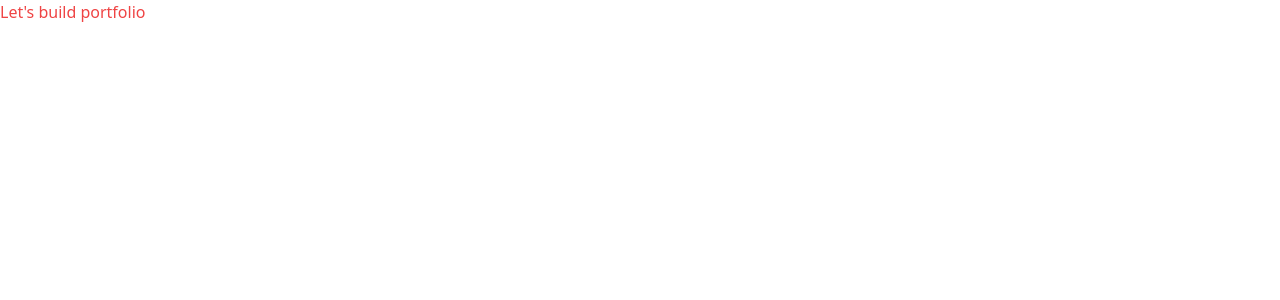
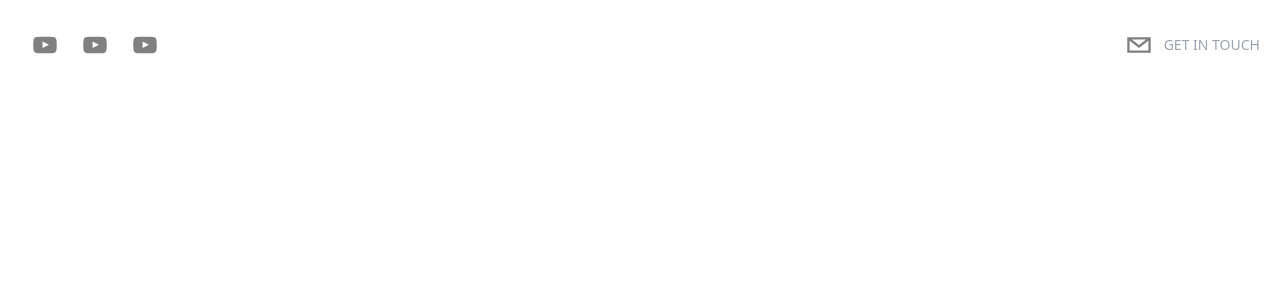
Before and after one commit to chaco22512/portfolio2, a Next.js app: page / in a window 1280 px wide. Shown: the top 300 px of the page. Built offline with nearby package versions, Linux system fonts and the light colour scheme.

Commit message:
header_socialicon_framermotion

```diff
--- /dev/null
+++ b/components/Header.tsx
@@ -0,0 +1,70 @@
+import React from 'react';
+import { SocialIcon } from 'react-social-icons';
+import { motion } from 'framer-motion';
+
+function Header() {
+  return (
+    <header className='sticky top-0 p-5 flex items-start justify-between max-w-7xl mx-auto z-20'>
+      <motion.div
+      initial={{
+        x:-500,
+        opacity:0,
+        scale:.5
+
+      }}
+      animate={{
+        x:0,
+        opacity:1,
+        scale:1
+      }}
+      transition={{
+        duration:1.5,
+      }}
+
+      className='flex flex-row items-center'>
+
+        {/* social icons */}
+        <SocialIcon url="https://www.youtube.com/@yusukekaga3565"
+        fgColor='gray'
+        bgColor='transparent'
+        />
+        <SocialIcon url="https://www.youtube.com/@yusukekaga3565"
+        fgColor='gray'
+        bgColor='transparent'
+        />
+        <SocialIcon url="https://www.youtube.com/@yusukekaga3565"
+        fgColor='gray'
+        bgColor='transparent'
+        />
+      </motion.div>
+
+      <motion.div
+            initial={{
+              x:500,
+              opacity:0,
+              scale:.5
+
+            }}
+            animate={{
+              x:0,
+              opacity:1,
+              scale:1
+            }}
+            transition={{
+              duration:1.5,
+            }}
+      className='flex flex-row items-center text-gray-300 cursor-pointer'>
+        {/* contact us */}
+        <SocialIcon
+        className='cursor-pointer'
+        network='email'
+        fgColor='gray'
+        bgColor='transparent'
+        />
+        <p className='uppercase hidden md:inline-flex text-sm text-gray-400'>Get in touch</p>
+      </motion.div>
+    </header>
+  )
+}
+
+export default Header
--- a/package.json
+++ b/package.json
@@ -14,9 +14,11 @@
     "@types/react-dom": "18.0.11",
     "eslint": "8.34.0",
     "eslint-config-next": "13.2.1",
+    "framer-motion": "^10.0.0",
     "next": "13.2.1",
     "react": "18.2.0",
     "react-dom": "18.2.0",
+    "react-social-icons": "^5.15.0",
     "typescript": "4.9.5"
   },
   "devDependencies": {
--- a/pages/index.tsx
+++ b/pages/index.tsx
@@ -1,5 +1,6 @@
 import Head from 'next/head'
 import { Inter } from 'next/font/google'
+import Header from '@/components/Header'
 
 const inter = Inter({ subsets: ['latin'] })
 
@@ -10,7 +11,22 @@
         <title>Yusuke Kaga Portfolio</title>
       </Head>
 
-      <h1 className='text-red-500'>Let's build portfolio</h1>
+      {/* <h1 className='text-red-500'>Let's build portfolio</h1> */}
+
+      {/* Header */}
+      <Header />
+
+      {/* Hero */}
+
+      {/* About */}
+
+      {/* Experience */}
+
+      {/* Skills */}
+
+      {/* Projects */}
+
+      {/* Contacts */}
     </div>
   )
 }
```
Also changed, not shown: 1 other file (tests, documents, lock files or other folders).
